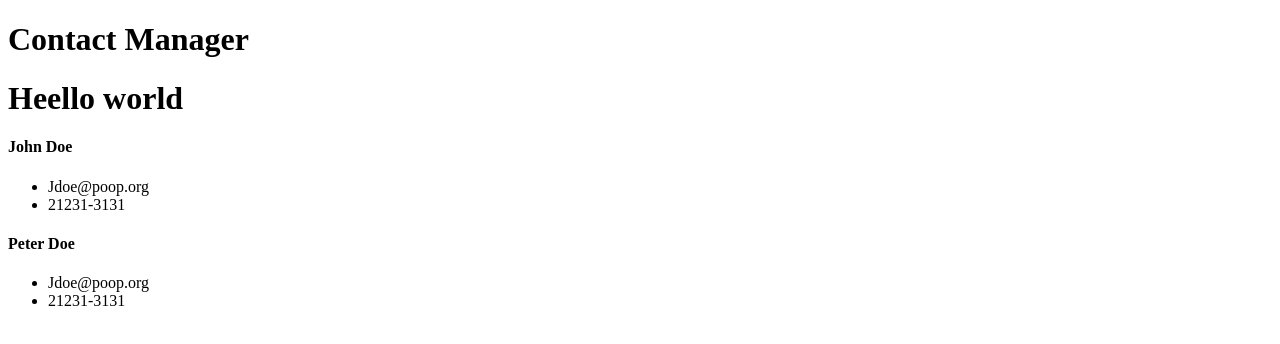
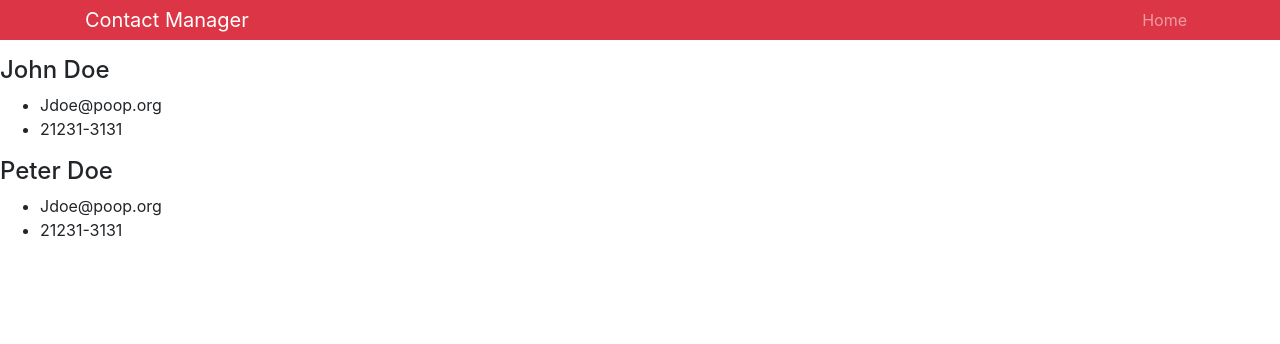
Before and after one commit to burritoOverflow/Contacts-React-Example, a React (Create React App) app: page / in a window 1280 px wide. Shown: the top 344 px of the page. Built offline with nearby package versions, Linux system fonts and the light colour scheme.

Commit message:
bootstrap additions

```diff
--- a/package.json
+++ b/package.json
@@ -6,6 +6,7 @@
     "@testing-library/jest-dom": "^4.2.4",
     "@testing-library/react": "^9.4.0",
     "@testing-library/user-event": "^7.2.1",
+    "bootstrap": "^4.4.1",
     "react": "^16.12.0",
     "react-dom": "^16.12.0",
     "react-scripts": "3.3.0"
--- a/src/App.js
+++ b/src/App.js
@@ -1,12 +1,13 @@
 import React from "react";
 import Contact from "./components/Contact";
 import Header from "./components/Header";
+
+import "bootstrap/dist/css/bootstrap.min.css";
 
 function App() {
   return (
     <div className="App">
       <Header branding="Contact Manager" />
-      <h1>Heello world</h1>
       <Contact name="John Doe" email="Jdoe@poop.org" phone="21231-3131" />
       <Contact name="Peter Doe" email="Jdoe@poop.org" phone="21231-3131" />
     </div>
--- a/src/components/Header.js
+++ b/src/components/Header.js
@@ -4,9 +4,22 @@
 const Header = props => {
   const { branding } = props;
   return (
-    <div>
-      <h1>{branding}</h1>
-    </div>
+    <nav className="navbar navbar-expand-sm navbar-dark bg-danger mb-3 py-0">
+      <div className="container">
+        <a href="/" className="navbar-brand">
+          {branding}
+        </a>
+        <div>
+          <ul className="navbar-nav mr-auto">
+            <li className="nav-item">
+              <a href="/" className="nav-link">
+                Home
+              </a>
+            </li>
+          </ul>
+        </div>
+      </div>
+    </nav>
   );
 };
 
```
Also changed, not shown: 1 other file (tests, documents, lock files or other folders).
